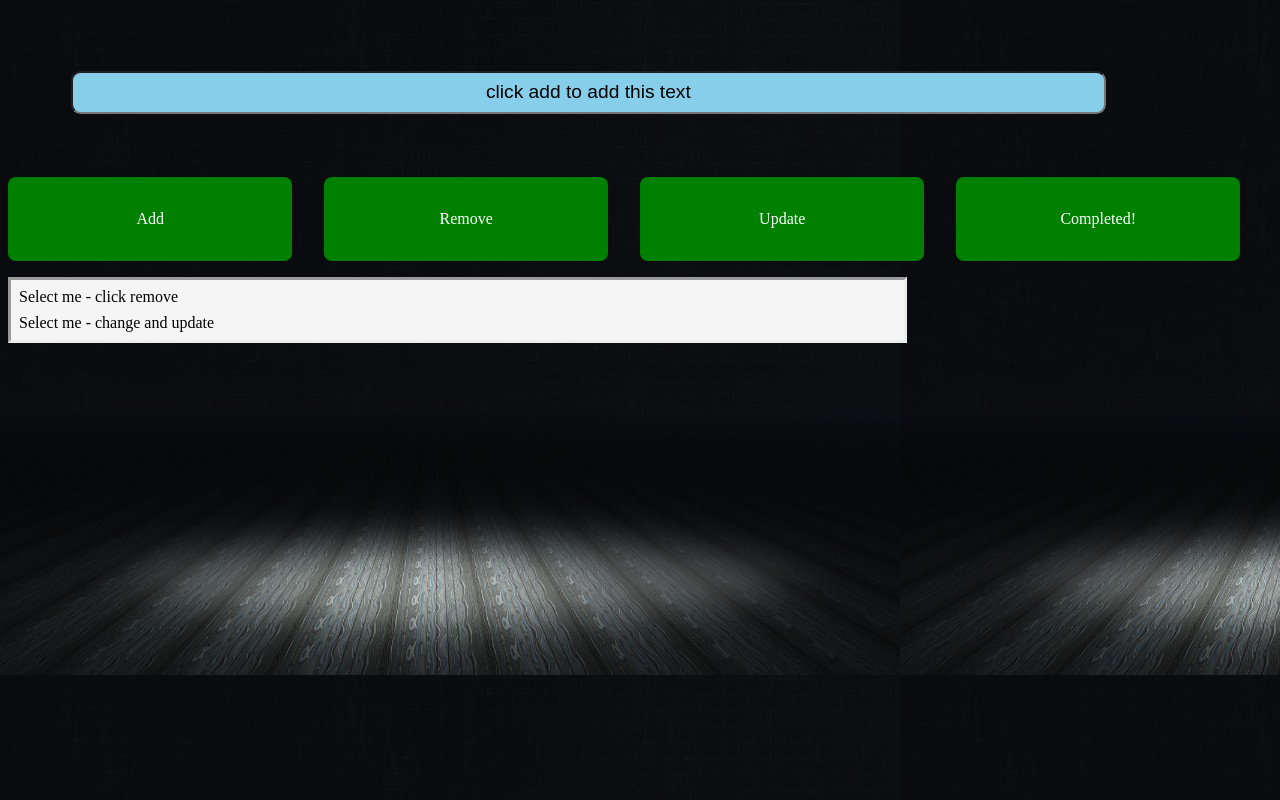
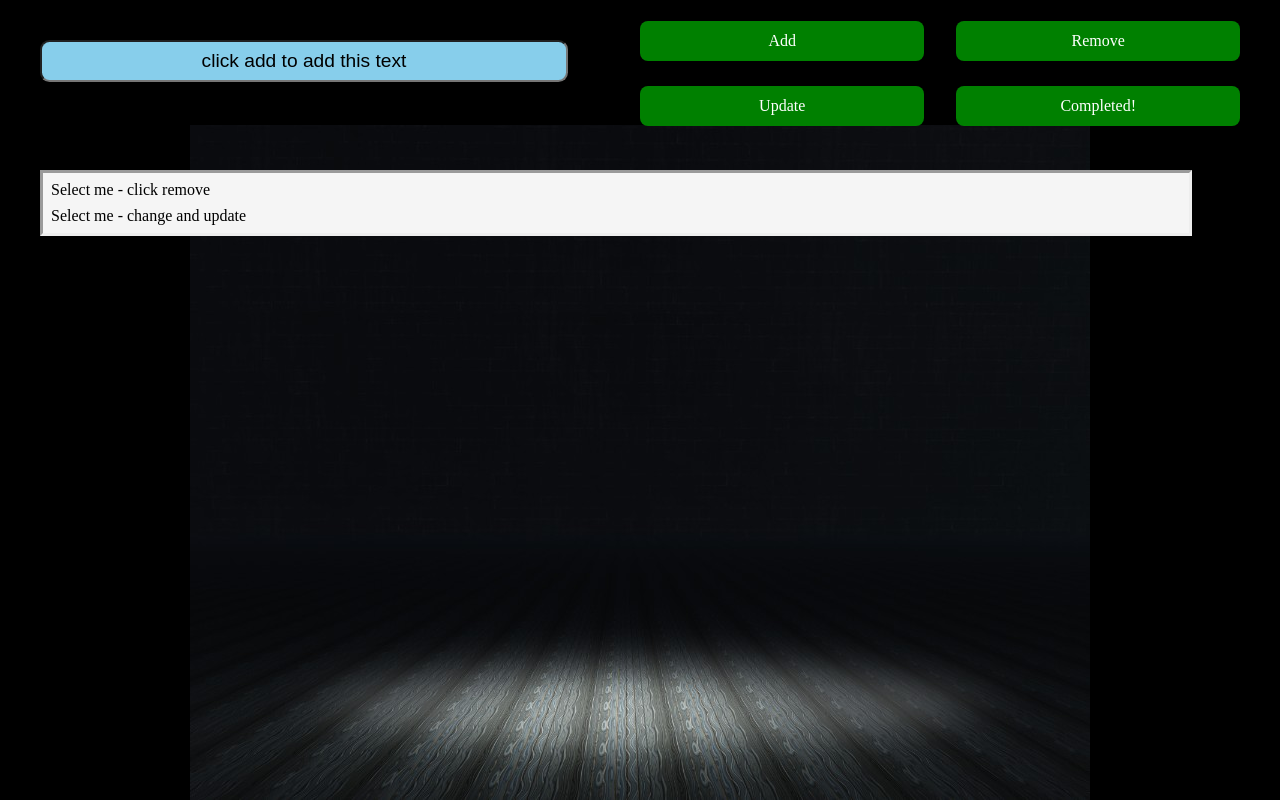
Before and after one commit to BrianLeber/List-Manager, a plain HTML site: page index.html in a window 1280 px wide. Drawn offline with Linux system fonts and the light colour scheme.

Commit message:
Updated Desktop Layout

```diff
--- a/css/main.scss
+++ b/css/main.scss
@@ -1,18 +1,22 @@
 // tag | #id | .class
 
 html {
-  background-image: url("../img/7644.jpg");
+  background: black url("../img/7644.jpg") fixed no-repeat bottom;
 }
 body {
   display: grid;
+  grid-template-columns: 1fr;
+  grid-template-rows: 1fr 1fr auto;
+  grid-template-areas:
+    "my-Headline"
+    "section"
+    "list";
+}
+section {
+  display: grid;
   grid-template-columns: 1fr 1fr 1fr 1fr;
-  grid-template-rows: 2fr 1fr auto;
-  grid-template-areas:
-    "my-Headline my-Headline my-Headline my-Headline"
-    "button button button button"
-    "ul ul ul ul";
+  grid-template-rows: 2em;
 }
-
 button {
   display: inline-block;
   width: 90%;
@@ -26,14 +30,18 @@ button {
   should keep the default arrow cursor for buttons */
   cursor: pointer;
 }
+button:hover {
+  background-color: darkgreen;
+}
 
 ul {
+  grid-area: list;
   background: whitesmoke;
   padding: 0.25em;
   list-style: none;
   border-style: inset;
   width: fit-content;
-  min-width: 280%;
+  min-width: 90%;
   min-height: 50px;
   cursor: pointer;
 }
@@ -65,3 +73,25 @@ li {
   text-align: center;
   background-color: skyblue;
 }
+
+@media (min-width: 530px) {
+  body {
+    grid-template-columns: 1fr 1fr;
+    grid-template-rows: 1fr 1fr;
+    grid-template-areas:
+      "my-Headline buttons"
+      "list list";
+  }
+  #buttons {
+    grid-template-columns: 1fr 1fr;
+    grid-template-rows: 1fr 1fr;
+  }
+  button {
+    height: 2.5em;
+    align-self: center;
+  }
+  ul {
+    margin: 2em;
+    max-width: 80%;
+  }
+}
--- a/index.html
+++ b/index.html
@@ -8,11 +8,13 @@
     <link rel="stylesheet" href="css/main.css" />
   </head>
   <body>
-    <input type="text" id="my-Headline" value="click add to add this text"></input>
-    <button id="addItemButton">Add</button>
-    <button id="removeItemButton">Remove</button>
-    <button id="updateItemButton">Update</button>
-    <button id="deactivateItemButton">Completed!</button>
+      <input type="text" id="my-Headline" value="click add to add this text"></input>
+      <section id="buttons">
+       <button id="addItemButton">Add</button>
+       <button id="removeItemButton">Remove</button>
+       <button id="updateItemButton">Update</button>
+       <button id="deactivateItemButton">Completed!</button>
+    </section>
     <ul id="my-List">
       <li>Select me - click remove</li>
       <li>Select me - change and update</li>
```
Also changed, not shown: css/main.css, 1 other file.
